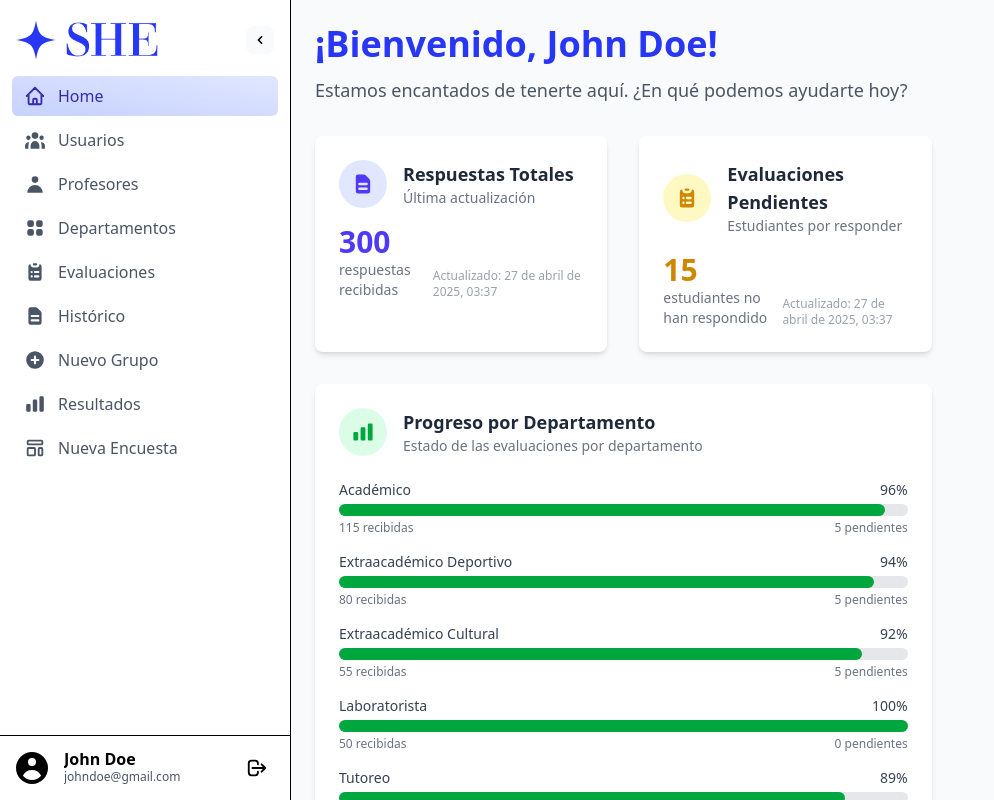
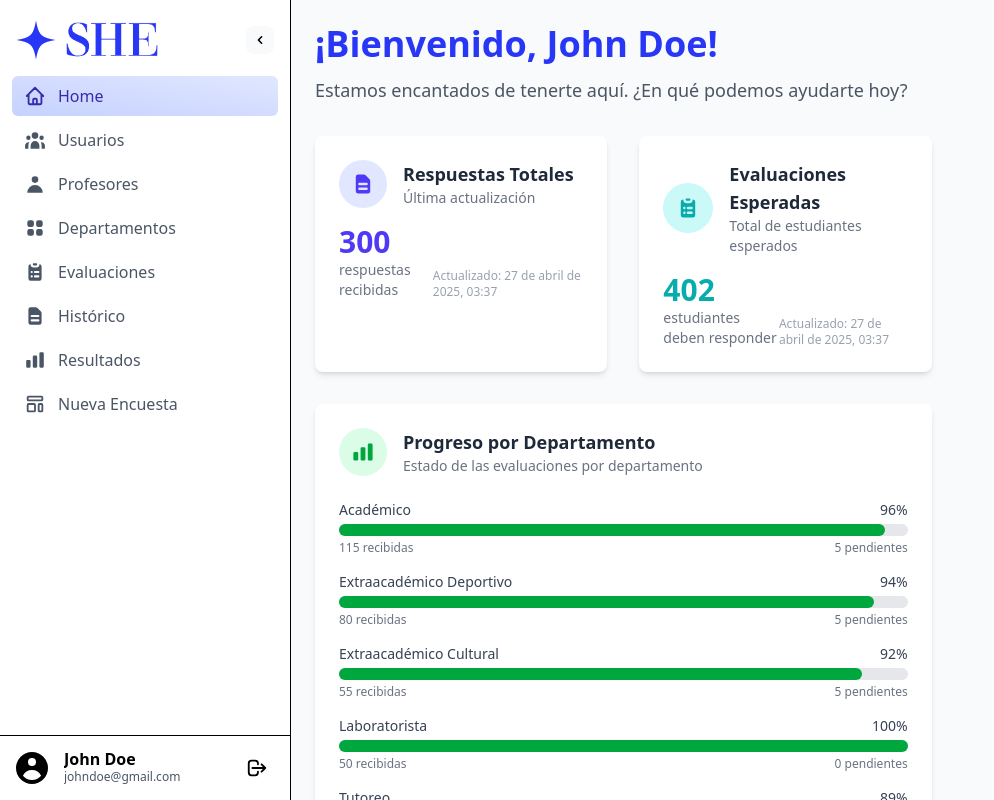
Before and after one commit to altgrcc/equipo7-she-main, a React (Vite) app: page / in a window 1280 px wide. Both pictures are taken after typing "name@example.com", "Sample123" into the empty fields and a click on the button "Iniciar sesión". Shown: the whole page, without its empty margins (0-994 px from the left). Built offline with nearby package versions, Linux system fonts and the light colour scheme.

Commit message:
quitar nuevo grupo y color segundo widget

```diff
--- a/src/App.tsx
+++ b/src/App.tsx
@@ -87,7 +87,6 @@ function App() {
         <SidebarItem icon={<HiViewGrid size={22} />} text="Departamentos" active={selectedScreen === 'Departamentos'} onClick={() => handleScreenChange('Departamentos')} />
         <SidebarItem icon={<HiClipboardList size={22} />} text="Evaluaciones" active={selectedScreen === 'Evaluaciones'} onClick={() => handleScreenChange('Evaluaciones')} />
         <SidebarItem icon={<HiDocumentText size={22} />} text="Histórico" active={selectedScreen === 'Histórico'} onClick={() => handleScreenChange('Histórico')} />
-        <SidebarItem icon={<HiPlusCircle size={22} />} text="Nuevo Grupo" active={selectedScreen === 'Nuevo Grupo'} onClick={() => handleScreenChange('Nuevo Grupo')} />
         <SidebarItem icon={<HiChartBar size={22} />} text="Resultados" active={selectedScreen === 'Resultados'} onClick={() => handleScreenChange('Resultados')} />
         <SidebarItem icon={<HiOutlineTemplate size={22} />} text="Nueva Encuesta" active={selectedScreen === 'Nueva Encuesta'} onClick={() => handleScreenChange('Nueva Encuesta')} />
       </Sidebar>
--- a/src/components/PendingEvaluationsWidget.tsx
+++ b/src/components/PendingEvaluationsWidget.tsx
@@ -1,12 +1,12 @@
 import { FC } from 'react';
 import { HiClipboardList } from 'react-icons/hi';
 
-interface PendingEvaluationsWidgetProps {
-    pendingCount: number;
+interface ExpectedEvaluationsWidgetProps {
+    expectedCount?: number;
     lastUpdated: Date;
 }
 
-const PendingEvaluationsWidget: FC<PendingEvaluationsWidgetProps> = ({ pendingCount, lastUpdated }) => {
+const ExpectedEvaluationsWidget: FC<ExpectedEvaluationsWidgetProps> = ({ expectedCount = 402, lastUpdated }) => {
     const formatDate = (date: Date) => {
         return new Intl.DateTimeFormat('es-ES', {
             day: '2-digit',
@@ -20,18 +20,18 @@ const PendingEvaluationsWidget: FC<PendingEvaluationsWidgetProps> = ({ pendingCo
     return (
         <div className="bg-white rounded-lg shadow-md p-6 hover:shadow-lg transition-shadow duration-300">
             <div className="flex items-center mb-4">
-                <div className="bg-yellow-100 p-3 rounded-full mr-4">
-                    <HiClipboardList className="text-yellow-600 text-2xl" />
+                <div className="bg-[#caf9f8] p-3 rounded-full mr-4 border border-[#caf9f8]">
+                    <HiClipboardList className="text-[#09acac] text-2xl" />
                 </div>
                 <div>
-                    <h3 className="text-lg font-semibold text-gray-800">Evaluaciones Pendientes</h3>
-                    <p className="text-sm text-gray-500">Estudiantes por responder</p>
+                    <h3 className="text-lg font-semibold text-gray-800">Evaluaciones Esperadas</h3>
+                    <p className="text-sm text-gray-500">Total de estudiantes esperados</p>
                 </div>
             </div>
             <div className="flex items-end justify-between">
                 <div>
-                    <p className="text-3xl font-bold text-yellow-600">{pendingCount}</p>
-                    <p className="text-sm text-gray-500">estudiantes no han respondido</p>
+                    <p className="text-3xl font-bold text-[#09acac]">{expectedCount}</p>
+                    <p className="text-sm text-gray-500">estudiantes deben responder</p>
                 </div>
                 <p className="text-xs text-gray-400">
                     Actualizado: {formatDate(lastUpdated)}
@@ -41,4 +41,4 @@ const PendingEvaluationsWidget: FC<PendingEvaluationsWidgetProps> = ({ pendingCo
     );
 };
 
-export default PendingEvaluationsWidget;
+export default ExpectedEvaluationsWidget;
--- a/src/components/Sidebar.tsx
+++ b/src/components/Sidebar.tsx
@@ -35,7 +35,7 @@ const Sidebar: FC<SidebarProps> = ({ children, onLogout }) => {
             <nav className="h-full flex flex-col bg-white border-r shadow-sm">
                 <div className="p-4 pb-2 flex justify-between items-center">
                     {/* SHE Logo */}
-                    <div className="overflow-hidden transition-all flex items-center" style={{ width: expanded ? 200 : 40 }}>
+                    <div className="overflow-hidden transition-all flex items-center" style={{ width: expanded ? 180 : 40 }}>
                         <img
                             src={onlyStar}
                             alt="SHE Star"
```
Also changed, not shown: src/pages/homepage.tsx (indentation only).
